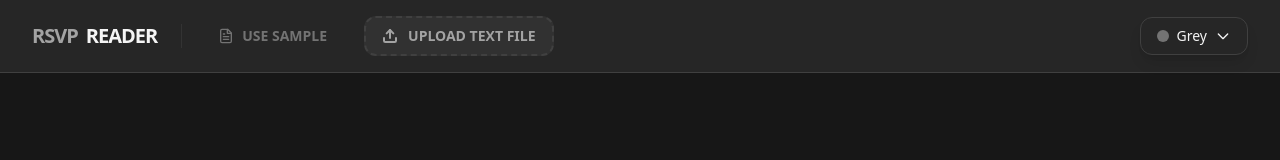
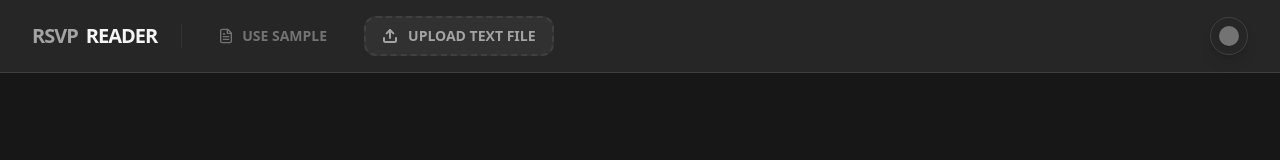
Before and after one commit to shambhuj12/rsvp, a React (Vite) app: page / in a window 1280 px wide. Shown: the top 160 px of the page. Built offline with nearby package versions, Linux system fonts and the light colour scheme.

Commit message:
Refactor ThemeSelector to show color circles instead of names

```diff
--- a/src/components/ThemeSelector.jsx
+++ b/src/components/ThemeSelector.jsx
@@ -1,45 +1,42 @@
 import React from 'react';
 
 const ThemeSelector = ({ currentTheme, theme, isThemeOpen, setIsThemeOpen, handleThemeSelect }) => {
+    const themeColors = {
+        blue: 'bg-blue-500',
+        purple: 'bg-purple-500',
+        green: 'bg-emerald-500',
+        orange: 'bg-orange-500',
+        rose: 'bg-rose-500',
+        grey: 'bg-neutral-500',
+        black: 'bg-zinc-950 border border-zinc-700'
+    };
+
     return (
         <div className="relative">
             <button
                 onClick={() => setIsThemeOpen(!isThemeOpen)}
-                className={`${currentTheme.card} border ${currentTheme.border} rounded-xl px-4 py-2 flex items-center gap-2 ${currentTheme.text} hover:scale-105 transition-all shadow-lg active:scale-95`}
+                className={`${currentTheme.card} border ${currentTheme.border} rounded-full p-2 flex items-center justify-center hover:scale-110 transition-all shadow-lg active:scale-95`}
+                title="Change Theme"
             >
-                <div className={`w-3 h-3 rounded-full ${theme === 'blue' ? 'bg-blue-500' :
-                    theme === 'purple' ? 'bg-purple-500' :
-                        theme === 'green' ? 'bg-emerald-500' :
-                            theme === 'orange' ? 'bg-orange-500' :
-                                theme === 'rose' ? 'bg-rose-500' :
-                                    theme === 'grey' ? 'bg-neutral-500' :
-                                        'bg-zinc-500'
-                    }`} />
-                <span className="text-sm font-medium capitalize">{theme}</span>
-                <svg className={`w-4 h-4 transition-transform duration-300 ${isThemeOpen ? 'rotate-180' : ''}`} fill="none" stroke="currentColor" viewBox="0 0 24 24">
-                    <path strokeLinecap="round" strokeLinejoin="round" strokeWidth={2} d="M19 9l-7 7-7-7" />
-                </svg>
+                <div className={`w-5 h-5 rounded-full ${themeColors[theme] || 'bg-slate-500'} shadow-sm`} />
             </button>
 
             {isThemeOpen && (
-                <div className={`absolute right-0 mt-3 w-48 ${currentTheme.card} border ${currentTheme.border} rounded-2xl shadow-2xl overflow-hidden z-50 backdrop-blur-md bg-opacity-80 p-1 animate-scale-in origin-top-right`}>
-                    {['blue', 'purple', 'green', 'orange', 'rose', 'grey', 'black'].map((t) => (
+                <div className={`absolute right-0 mt-3 p-3 ${currentTheme.card} border ${currentTheme.border} rounded-2xl shadow-2xl z-50 backdrop-blur-md bg-opacity-95 animate-scale-in origin-top-right min-w-[180px]`}>
+                    <div className="grid grid-cols-4 gap-3">
+                        {Object.entries(themeColors).map(([t, colorClass]) => (
                             <button
                                 key={t}
                                 onClick={() => handleThemeSelect(t)}
-                            className={`w-full px-4 py-3 flex items-center gap-3 hover:bg-white/10 rounded-xl transition-all ${theme === t ? 'bg-white/5' : ''}`}
+                                className={`w-8 h-8 rounded-full ${colorClass} transition-all hover:scale-110 hover:shadow-lg flex items-center justify-center ${theme === t ? 'ring-2 ring-white ring-offset-2 ring-offset-black/50 scale-110' : ''}`}
+                                title={t.charAt(0).toUpperCase() + t.slice(1)}
                             >
-                            <div className={`w-4 h-4 rounded-full ${t === 'blue' ? 'bg-blue-500' :
-                                t === 'purple' ? 'bg-purple-500' :
-                                    t === 'green' ? 'bg-emerald-500' :
-                                        t === 'orange' ? 'bg-orange-500' :
-                                            t === 'rose' ? 'bg-rose-500' :
-                                                t === 'grey' ? 'bg-neutral-500' :
-                                                    'bg-zinc-600 border border-zinc-500'
-                                }`} />
-                            <span className={`text-sm tracking-wide ${currentTheme.text} capitalize`}>{t}</span>
+                                {theme === t && (
+                                    <div className="w-2 h-2 bg-white rounded-full shadow-sm" />
+                                )}
                             </button>
                         ))}
+                    </div>
                 </div>
             )}
         </div>
```
Lines whose indentation alone changed are shown as unchanged.
